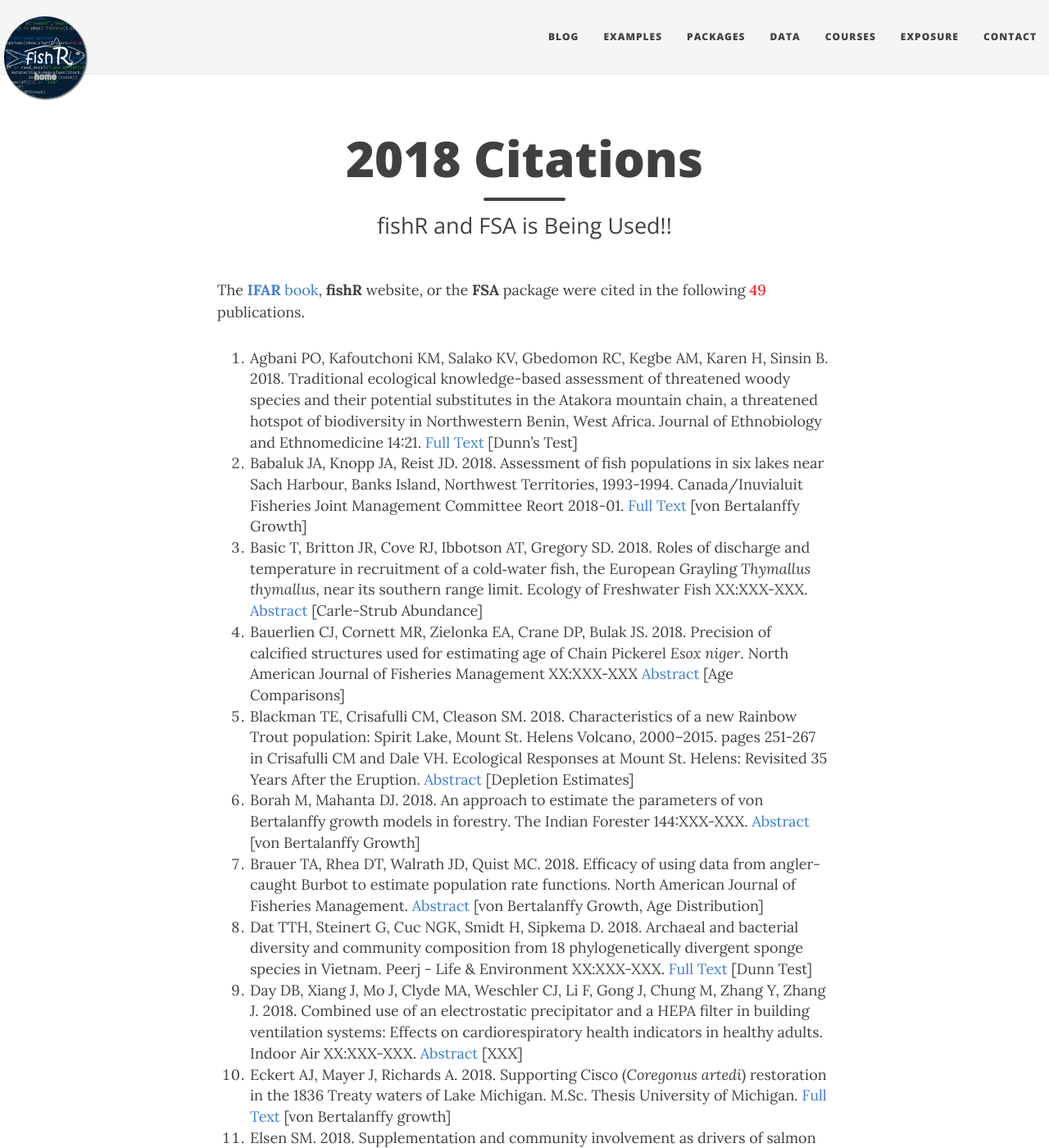
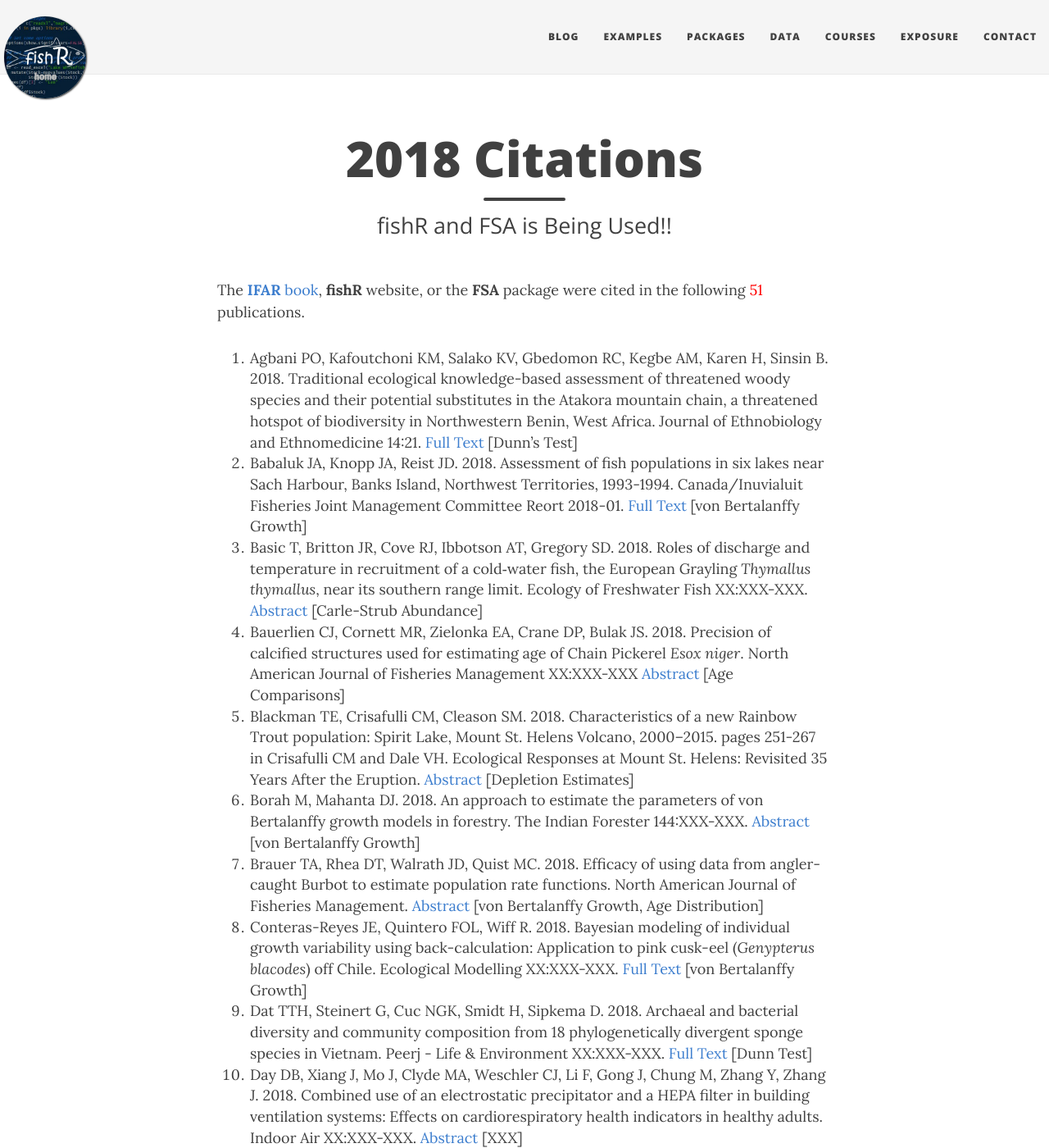
Before and after one commit to droglenc/fishR, a Jekyll site: the page built from exposure/exposure-citations18.md, in a window 1280 px wide and 1400 px high. Shown: the whole window at 82% size. Built offline with Jekyll 4.4.1, drawn with Linux system fonts in a browser that asks for light colours; nearby versions of some CDN libraries; some of the changed text lies outside the part shown.

Commit message:
Added citations

```diff
--- a/exposure/exposure-citations18.md
+++ b/exposure/exposure-citations18.md
@@ -5,7 +5,7 @@
 css: "/css/exposure-citation.css"
 ---
 
-The [**IFAR** book](http://derekogle.com/IFAR/), **fishR** website, or the **FSA** package were cited in the following <span id="contact-div">49</span> publications.
+The [**IFAR** book](http://derekogle.com/IFAR/), **fishR** website, or the **FSA** package were cited in the following <span id="contact-div">51</span> publications.
 
 1. Agbani PO, Kafoutchoni KM, Salako KV, Gbedomon RC, Kegbe AM, Karen H, Sinsin B. 2018. Traditional ecological knowledge-based assessment of threatened woody species and their potential substitutes in the Atakora mountain chain, a threatened hotspot of biodiversity in Northwestern Benin, West Africa. Journal of Ethnobiology and Ethnomedicine 14:21. [Full Text](https://ethnobiomed.biomedcentral.com/articles/10.1186/s13002-018-0219-6) [Dunn's Test]
 1. Babaluk JA, Knopp JA, Reist JD. 2018. Assessment of fish populations in six lakes near Sach Harbour, Banks Island, Northwest Territories, 1993-1994. Canada/Inuvialuit Fisheries Joint Management Committee Reort 2018-01. [Full Text](https://www.researchgate.net/profile/John_Babaluk/publication/323547130_Assessment_of_fish_populations_in_six_lakes_near_Sachs_Harbour_Banks_Island_Northwest_Territories_1993-1994/links/5a9c0c8baca2721e3f320937/Assessment-of-fish-populations-in-six-lakes-near-Sachs-Harbour-Banks-Island-Northwest-Territories-1993-1994.pdf) [von Bertalanffy Growth]
@@ -14,6 +14,7 @@
 1. Blackman TE, Crisafulli CM, Cleason SM. 2018. Characteristics of a new Rainbow Trout population: Spirit Lake, Mount St. Helens Volcano, 2000–2015. pages 251-267 in Crisafulli CM and Dale VH. Ecological Responses at Mount St. Helens: Revisited 35 Years After the Eruption. [Abstract](https://link.springer.com/chapter/10.1007/978-1-4939-7451-1_14) [Depletion Estimates]
 1. Borah M, Mahanta DJ. 2018. An approach to estimate the parameters of von Bertalanffy growth models in forestry. The Indian Forester 144:XXX-XXX. [Abstract](http://www.indianforester.co.in/index.php/indianforester/article/view/121305) [von Bertalanffy Growth]
 1. Brauer TA, Rhea DT, Walrath JD, Quist MC. 2018. Efficacy of using data from angler-caught Burbot to estimate population rate functions. North American Journal of Fisheries Management. [Abstract](https://www.researchgate.net/publication/324444698_Efficacy_of_Using_Data_from_Angler-Caught_Burbot_to_Estimate_Population_Rate_Functions) [von Bertalanffy Growth, Age Distribution]
+1. Conteras-Reyes JE, Quintero FOL, Wiff R. 2018. Bayesian modeling of individual growth variability using back-calculation: Application to pink cusk-eel (*Genypterus blacodes*) off Chile. Ecological Modelling XX:XXX-XXX. [Full Text](https://www.researchgate.net/profile/Javier_Contreras-Reyes/publication/326250497_Bayesian_modeling_of_individual_growth_variability_using_back-calculation_Application_to_pink_cusk-eel_Genypterus_blacodes_off_Chile/links/5b40ccc3a6fdccbcf9079d3a/Bayesian-modeling-of-individual-growth-variability-using-back-calculation-Application-to-pink-cusk-eel-Genypterus-blacodes-off-Chile.pdf) [von Bertalanffy Growth]
 1. Dat TTH, Steinert G, Cuc NGK, Smidt H, Sipkema D. 2018. Archaeal and bacterial diversity and community composition from 18 phylogenetically divergent sponge species in Vietnam. Peerj - Life & Environment XX:XXX-XXX. [Full Text](https://peerj.com/articles/4970/) [Dunn Test]
 1. Day DB, Xiang J, Mo J, Clyde MA, Weschler CJ, Li F, Gong J, Chung M, Zhang Y, Zhang J. 2018. Combined use of an electrostatic precipitator and a HEPA filter in building ventilation systems: Effects on cardiorespiratory health indicators in healthy adults. Indoor Air XX:XXX-XXX. [Abstract](http://onlinelibrary.wiley.com/doi/10.1111/ina.12447/full) [XXX]
 1. Eckert AJ, Mayer J, Richards A. 2018. Supporting Cisco (*Coregonus artedi*) restoration in the 1836 Treaty waters of Lake Michigan. M.Sc. Thesis University of Michigan. [Full Text](https://deepblue.lib.umich.edu/bitstream/handle/2027.42/143187/Supporting%2520Cisco%2520Restoration%2520in%2520the%25201836%2520Treaty%2520Waters%2520of%2520Lake%2520Michigan_324.pdf%3Fsequence%3D1%26isAllowed%3Dy&hl=en&sa=X&scisig=AAGBfm2OKdqDdIJPL66z9LBLqF4Jjq-w3Q&nossl=1&oi=scholaralrt) [von Bertalanffy growth]
@@ -32,6 +33,7 @@
 1. Long JM, Holley CT, Taylor AT. 2018. Evaluation of ageing accuracy with complementary non-lethal methods for slow-growing, northern populations of shoal bass. Fisheries Management and Ecology XX:XXX-XXX. [Full Text](https://www.researchgate.net/publication/323615561_Evaluation_of_ageing_accuracy_with_complementary_non-lethal_methods_for_slow-growing_northern_populations_of_shoal_bass) [von Bertalanffy Growth]
 1. Lyons JL, Oele DL. 2018. Sauger and Walleye year-class formation in the Lower Wisconsin River, 1987-2016. North American Journal of Fisheries Management. xx:XXX-XXX. [Abstract](https://onlinelibrary.wiley.com/doi/abs/10.1002/nafm.10180) [XXX]
 1. Malavasi M, Carranza ML, Moravec D, Cutini M. 2018. Reforestation dynamics after land abandonment: a trajectory analysis in Mediterranean mountain landscapes. Regional Environmental Change. XX:XXX-XXX. [Full Text](https://www.researchgate.net/publication/325848394_Reforestation_dynamics_after_land_abandonment_a_trajectory_analysis_in_Mediterranean_mountain_landscapes) [Dunn's Test]
+1. Martin MJ, Gridley T, Elwen SH, Jensen FH. 2018. Heaviside's dolphins (*Cephalorhynchus heavisidii*) relax acoustic crypsis to increase communication range. Proceedings of the Royal Society B XX:XXX-XXX. [Full Text](http://rspb.royalsocietypublishing.org/content/285/1883/20181178) [Dunn's Test]
 1. Morbey YE. 2018. Female‐biased dimorphism in size and age at maturity is reduced at higher latitudes in lake whitefish *Coregonus clupeaformis*. Journal of Fish Biology XX:XXX-XXX [Abstract](https://onlinelibrary.wiley.com/doi/abs/10.1111/jfb.13675) [XXX]
 1. Morissette O, Sirois P, Lester NP, Wilson CC, Bematchez L. 2018. Supplementation stocking of Lake Trout (*Salvelinus namaycush*) in small boreal lakes: Ecotypes influence on growth and condition. PLOS One XX:XXX-XXX. [Full Text](http://journals.plos.org/plosone/article?id=10.1371/journal.pone.0200599) [von Bertalanffy Growth]
 1. Moriwaki J, Omori R, Shimozuru M, Tsuruga H, Mano T, Tsubota T. 2018. Evaluation of body condition using body mass and chest girth in brown bears of Hokkaido, Japan (*Ursus arctosyesoensis*). Japanese Journal of Veterinary Research 66:71-81. [Full Text](https://eprints.lib.hokudai.ac.jp/dspace/bitstream/2115/70493/1/p071-081%20Toshio_Tsubota.pdf) [Growth]
```
